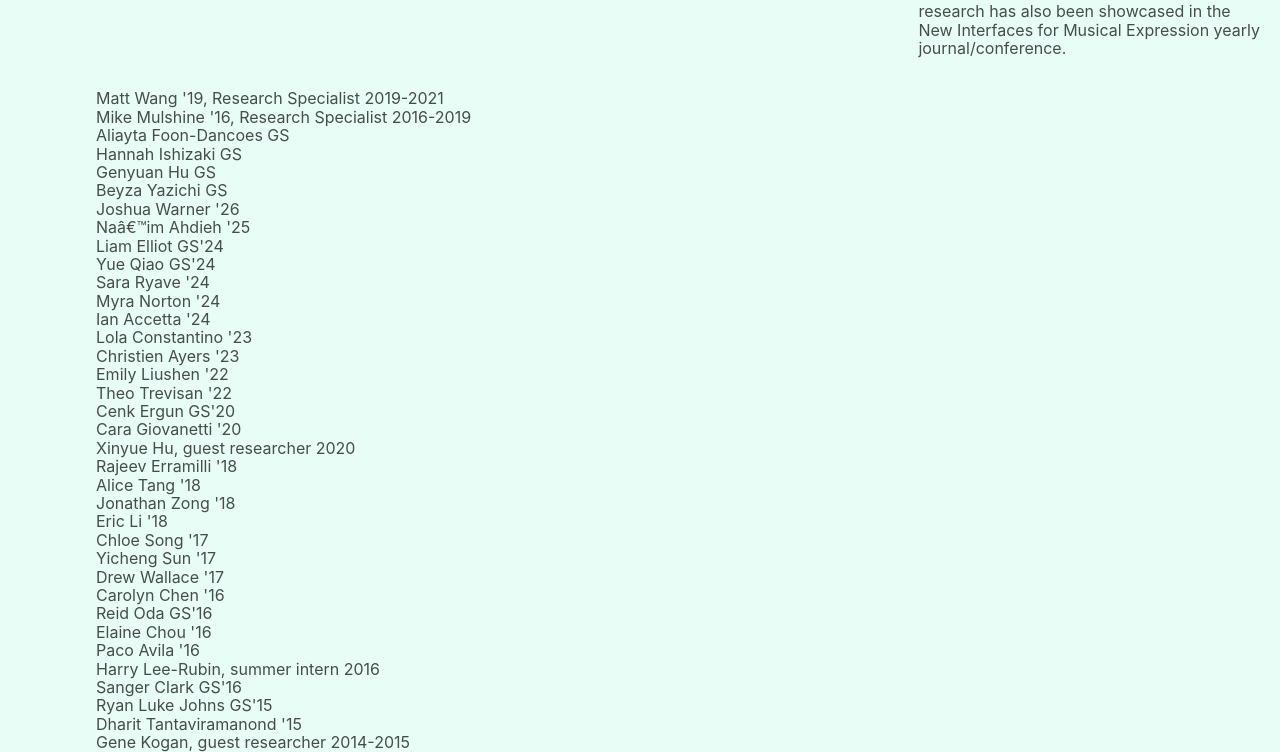
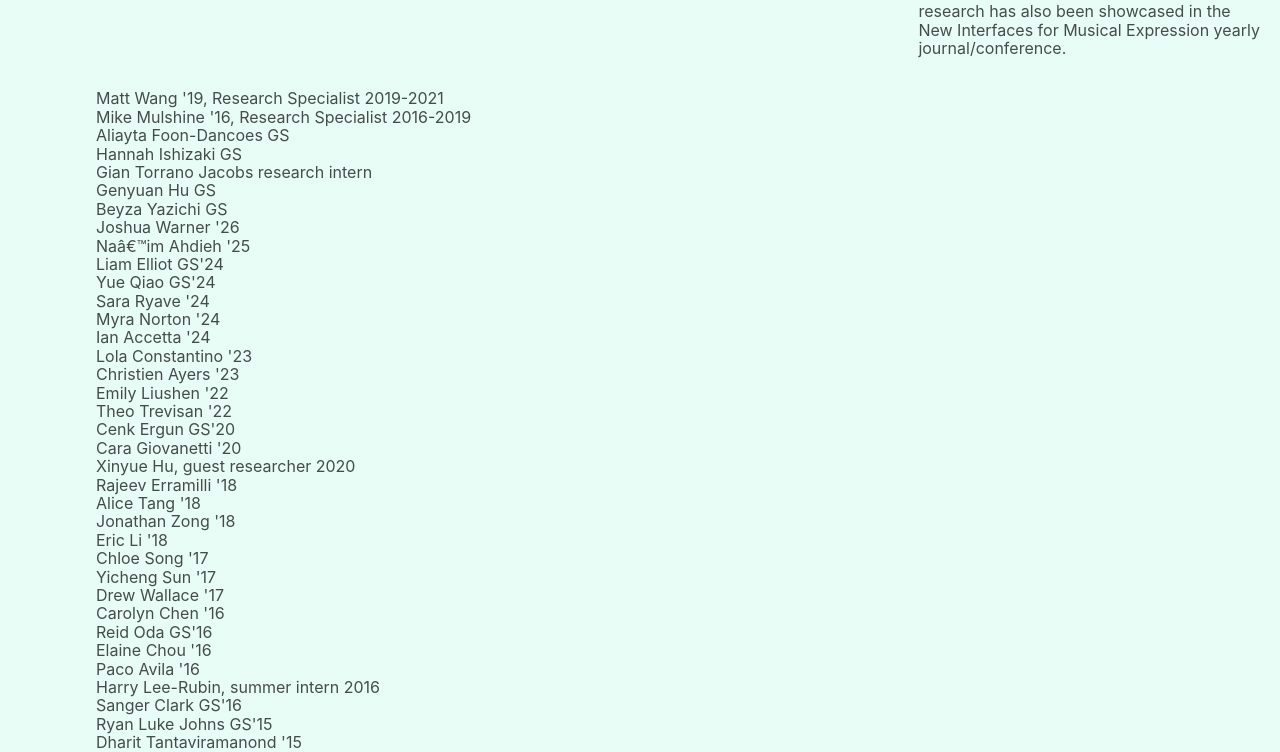
Before and after one commit to NIRL-Princeton/nirl-princeton.github.io, a plain HTML site: page index.html in a window 1280 px wide. Shown: the part 1269-2021 px from the top of the page. Drawn offline with nearby package versions, Linux system fonts and the light colour scheme.

Commit message:
Update index.html

```diff
--- a/index.html
+++ b/index.html
@@ -132,6 +132,7 @@ Mike Mulshine '16, Research Specialist 2016-2019<br>
 Aliayta Foon-Dancoes GS<br>
 
 Hannah Ishizaki GS<br>
+Gian Torrano Jacobs research intern<br>
 Genyuan Hu GS<br>
 Beyza Yazichi GS<br>
 Joshua Warner '26<br>
```
